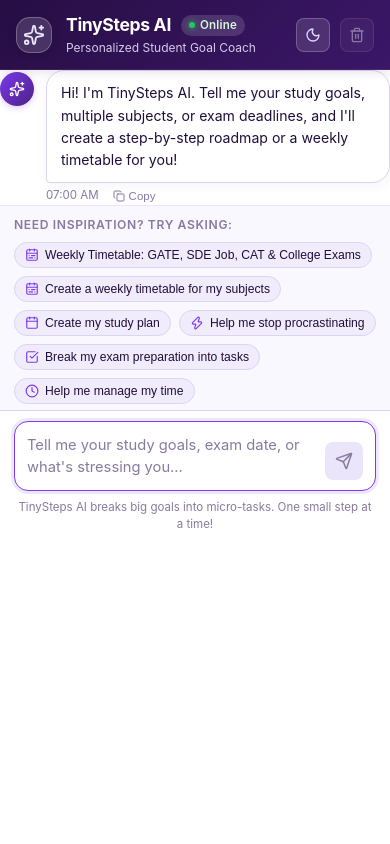
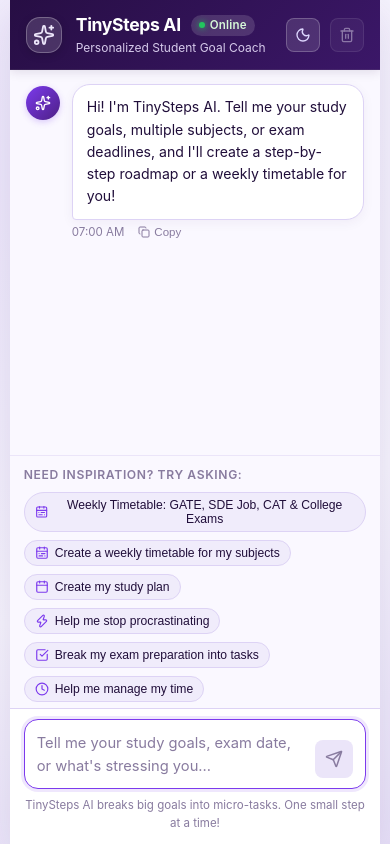
Before and after one commit to SathvikaTalari/TinySteps_AI, a React (Vite) app in the folder frontend/: page / in a window 390 px wide. Built offline with nearby package versions, Linux system fonts and the light colour scheme; no server answers.

Commit message:
fix: restore vertical scrolling on chatbot messages and enhance timetable responsive layout

```diff
--- a/frontend/src/App.css
+++ b/frontend/src/App.css
@@ -12,7 +12,7 @@
 
 .chat-card {
   width: 100%;
-  max-width: 900px;
+  max-width: min(95vw, 980px);
   height: calc(100vh - 32px);
   background-color: var(--bg-card);
   border-radius: var(--radius-lg);
@@ -26,6 +26,7 @@
 
 /* Header */
 .chat-header {
+  flex-shrink: 0;
   display: flex;
   justify-content: space-between;
   align-items: center;
@@ -279,13 +280,43 @@
 }
 
 /* Messages Area */
-.messages-area {
-  flex: 1;
+.messages-area,
+.chat-messages {
+  flex: 1 1 0%;
+  min-height: 0;
   overflow-y: auto;
+  overflow-x: hidden;
   padding: 20px 24px;
   background-color: var(--bg-messages);
   display: flex;
   flex-direction: column;
+  gap: 18px;
+  scroll-behavior: smooth;
+  scrollbar-width: thin;
+  scrollbar-color: var(--scrollbar-thumb) transparent;
+  -webkit-overflow-scrolling: touch;
+}
+
+.messages-area::-webkit-scrollbar,
+.chat-messages::-webkit-scrollbar {
+  width: 7px;
+  height: 7px;
+}
+
+.messages-area::-webkit-scrollbar-track,
+.chat-messages::-webkit-scrollbar-track {
+  background: transparent;
+}
+
+.messages-area::-webkit-scrollbar-thumb,
+.chat-messages::-webkit-scrollbar-thumb {
+  background: var(--scrollbar-thumb);
+  border-radius: var(--radius-full);
+}
+
+.messages-area::-webkit-scrollbar-thumb:hover,
+.chat-messages::-webkit-scrollbar-thumb:hover {
+  background: var(--scrollbar-hover);
 }
 
 .messages-list {
@@ -339,7 +370,9 @@
 .bubble-container {
   display: flex;
   flex-direction: column;
-  max-width: 78%;
+  max-width: 82%;
+  min-width: 0;
+  width: auto;
 }
 
 .user-wrapper .bubble-container {
@@ -348,6 +381,14 @@
 
 .ai-wrapper .bubble-container {
   align-items: flex-start;
+}
+
+.bubble-container.has-timetable,
+.ai-wrapper .bubble-container:has(.timetable-card-widget),
+.ai-wrapper .bubble-container:has(.timetable-codeblock-container),
+.ai-wrapper .bubble-container:has(.mermaid-container) {
+  max-width: 100%;
+  width: 100%;
 }
 
 /* Message Bubble */
@@ -745,6 +786,7 @@
 
 /* Suggested Prompts */
 .suggested-prompts-container {
+  flex-shrink: 0;
   padding: 12px 20px 8px 20px;
   background-color: var(--bg-messages);
   border-top: 1px solid var(--lavender-subtle);
@@ -803,6 +845,7 @@
 
 /* Chat Input Bar */
 .chat-input-wrapper {
+  flex-shrink: 0;
   padding: 14px 20px 16px 20px;
   background-color: var(--bg-card);
   border-top: 1px solid var(--lavender-border);
@@ -1361,7 +1404,8 @@
   color: #C4B5FD;
 }
 
-[data-theme="dark"] .messages-area {
+[data-theme="dark"] .messages-area,
+[data-theme="dark"] .chat-messages {
   background-color: var(--bg-messages);
 }
 
@@ -1621,7 +1665,8 @@
     font-size: 0.75rem;
   }
 
-  .messages-area {
+  .messages-area,
+  .chat-messages {
     padding: 14px 16px;
   }
 
@@ -2542,6 +2587,27 @@
   width: 100%;
   overflow-x: auto;
   -webkit-overflow-scrolling: touch;
+  overscroll-behavior-x: contain;
+  scrollbar-width: thin;
+  scrollbar-color: var(--scrollbar-thumb) transparent;
+}
+
+.timetable-matrix-scroll::-webkit-scrollbar {
+  height: 6px;
+}
+
+.timetable-matrix-scroll::-webkit-scrollbar-track {
+  background: rgba(139, 92, 246, 0.05);
+  border-radius: var(--radius-full);
+}
+
+.timetable-matrix-scroll::-webkit-scrollbar-thumb {
+  background: var(--scrollbar-thumb);
+  border-radius: var(--radius-full);
+}
+
+.timetable-matrix-scroll::-webkit-scrollbar-thumb:hover {
+  background: var(--scrollbar-hover);
 }
 
 .timetable-matrix-table {
--- a/frontend/src/App.tsx
+++ b/frontend/src/App.tsx
@@ -328,7 +328,7 @@ export function App() {
         )}
 
         {/* Messages Stream */}
-        <div className="chat-messages" role="log" aria-live="polite">
+        <div className="messages-area chat-messages" role="log" aria-live="polite">
           {messages.map((message) => (
             <ChatMessage
               key={message.id}
--- a/frontend/src/components/ChatMessage.tsx
+++ b/frontend/src/components/ChatMessage.tsx
@@ -70,7 +70,7 @@ export const ChatMessage: React.FC<ChatMessageProps> = ({
         {isUser ? <User size={16} /> : <Sparkles size={16} />}
       </div>
 
-      <div className="bubble-container">
+      <div className={`bubble-container ${activeTimetableData ? 'has-timetable' : ''}`}>
         <div className={`message-bubble ${isUser ? 'user-bubble' : 'ai-bubble'}`}>
           {isUser ? (
             <div className="message-content user-text">{message.text}</div>
```
